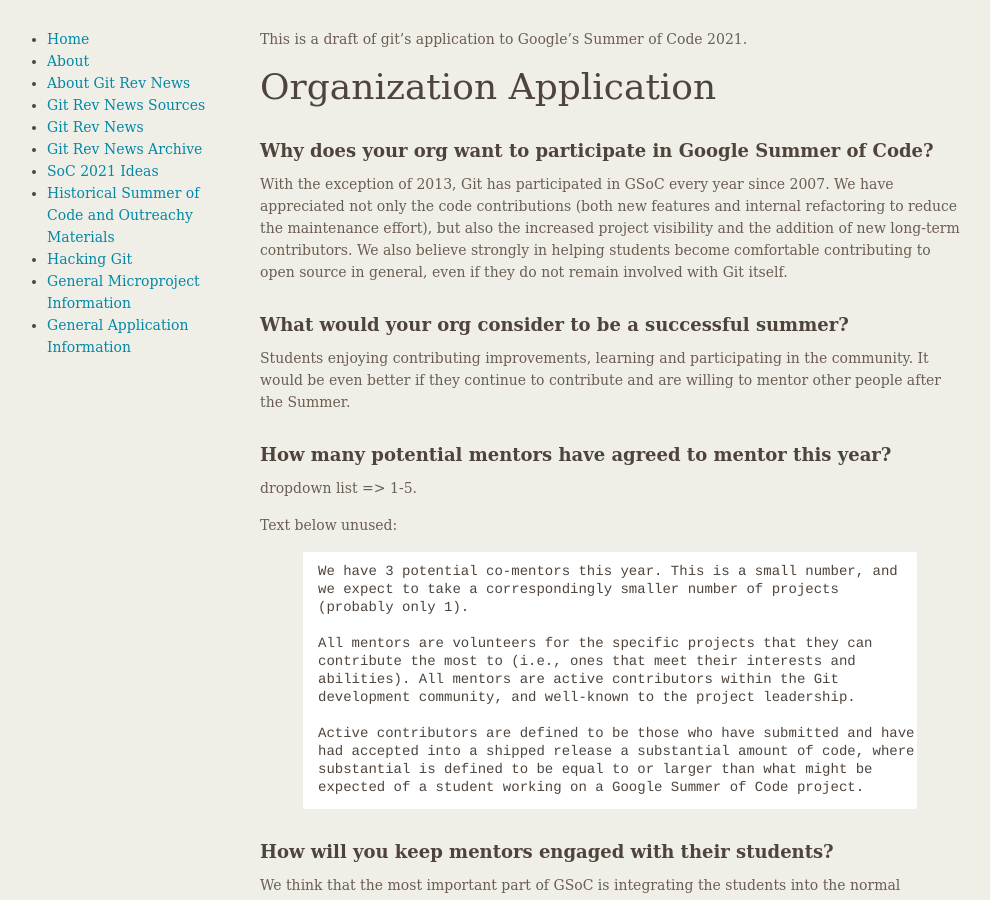
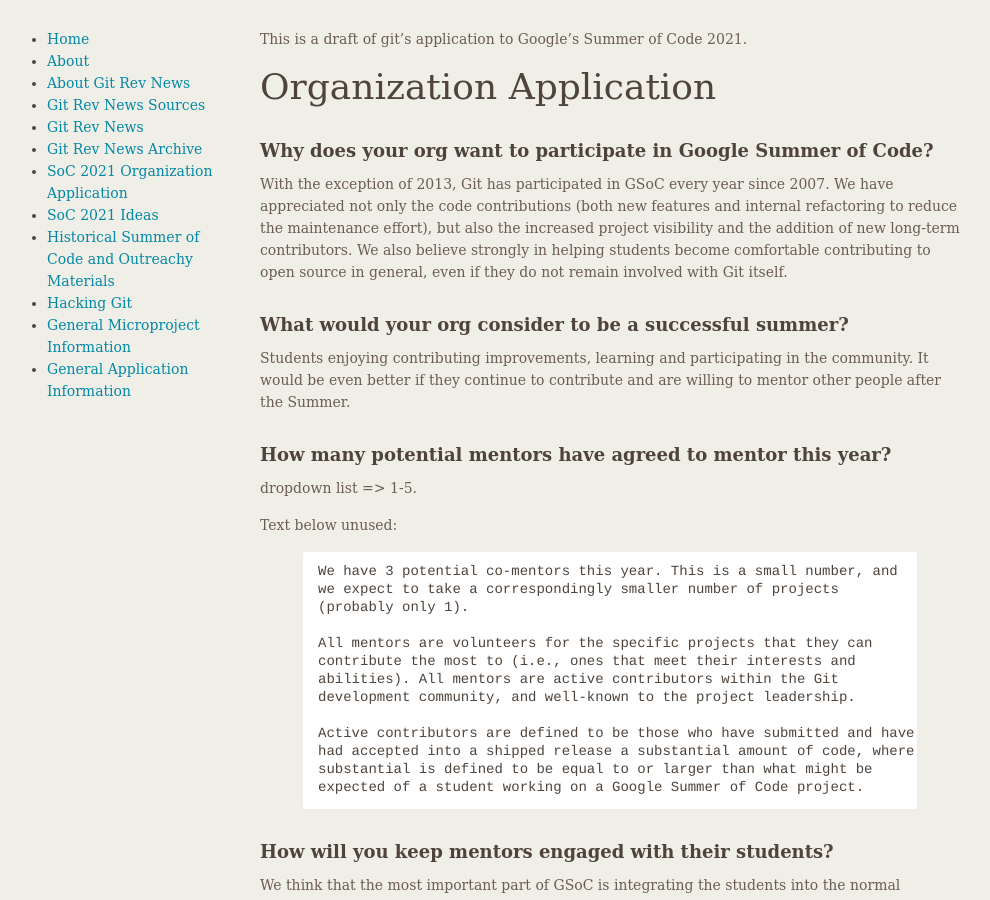
Before and after one commit to git/git.github.io, a Jekyll site: the page built from SoC-2021-Org-Application.md, in a window 1280 px wide and 900 px high. Shown: the whole window, without its empty margins (149-1139 px from the left). Built offline with Jekyll 4.4.1, drawn with Linux system fonts in a browser that asks for light colours.

Commit message:
SoC-2021-Org-Application: fix date and add to navbar

```diff
--- a/SoC-2021-Org-Application.md
+++ b/SoC-2021-Org-Application.md
@@ -1,7 +1,6 @@
 ---
 layout: default
-title: SoC 2020 Organization Application
-navbar: false
+title: SoC 2021 Organization Application
 ---
 
 This is a draft of git's application to Google's Summer of Code 2021.
```
